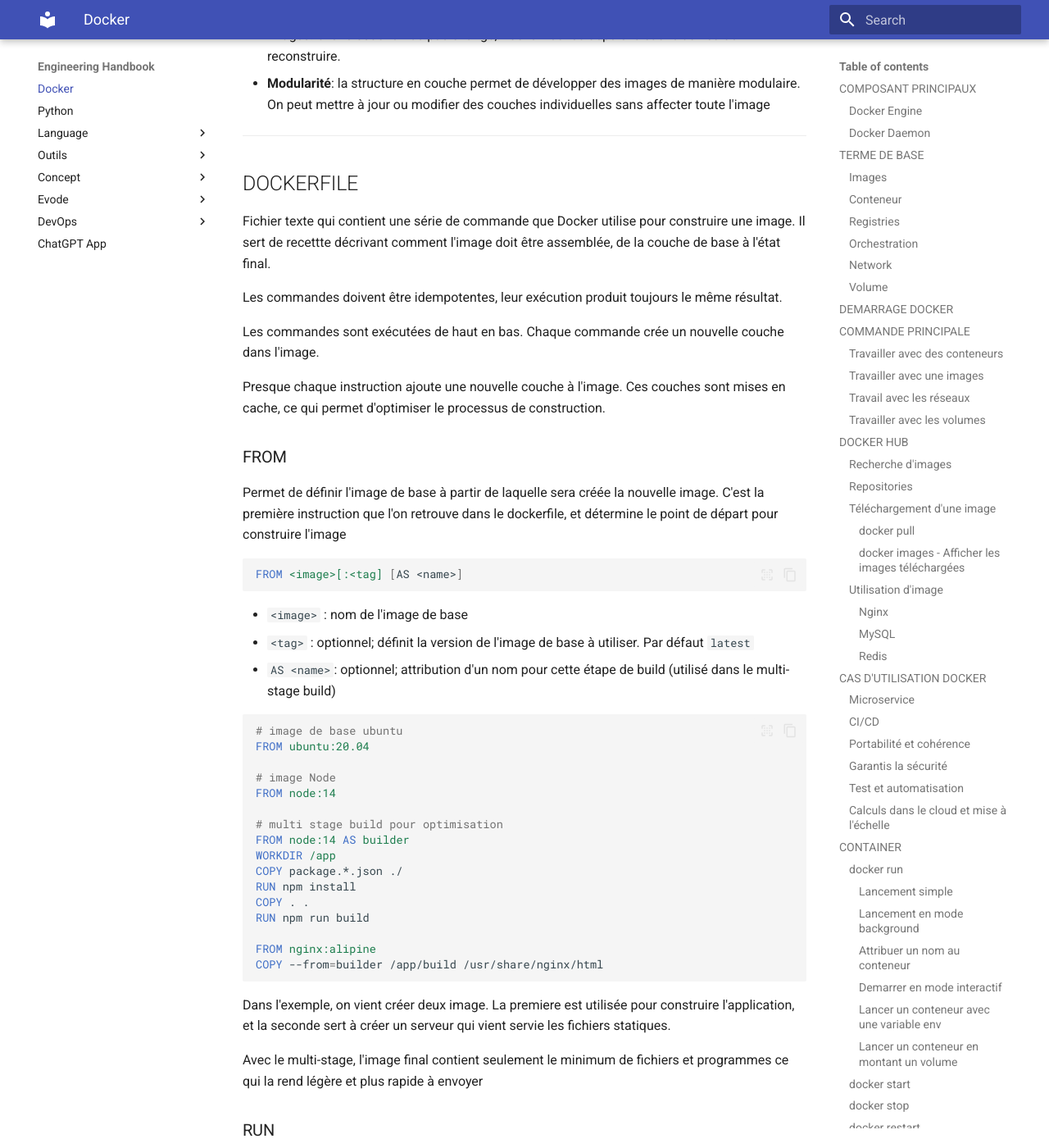
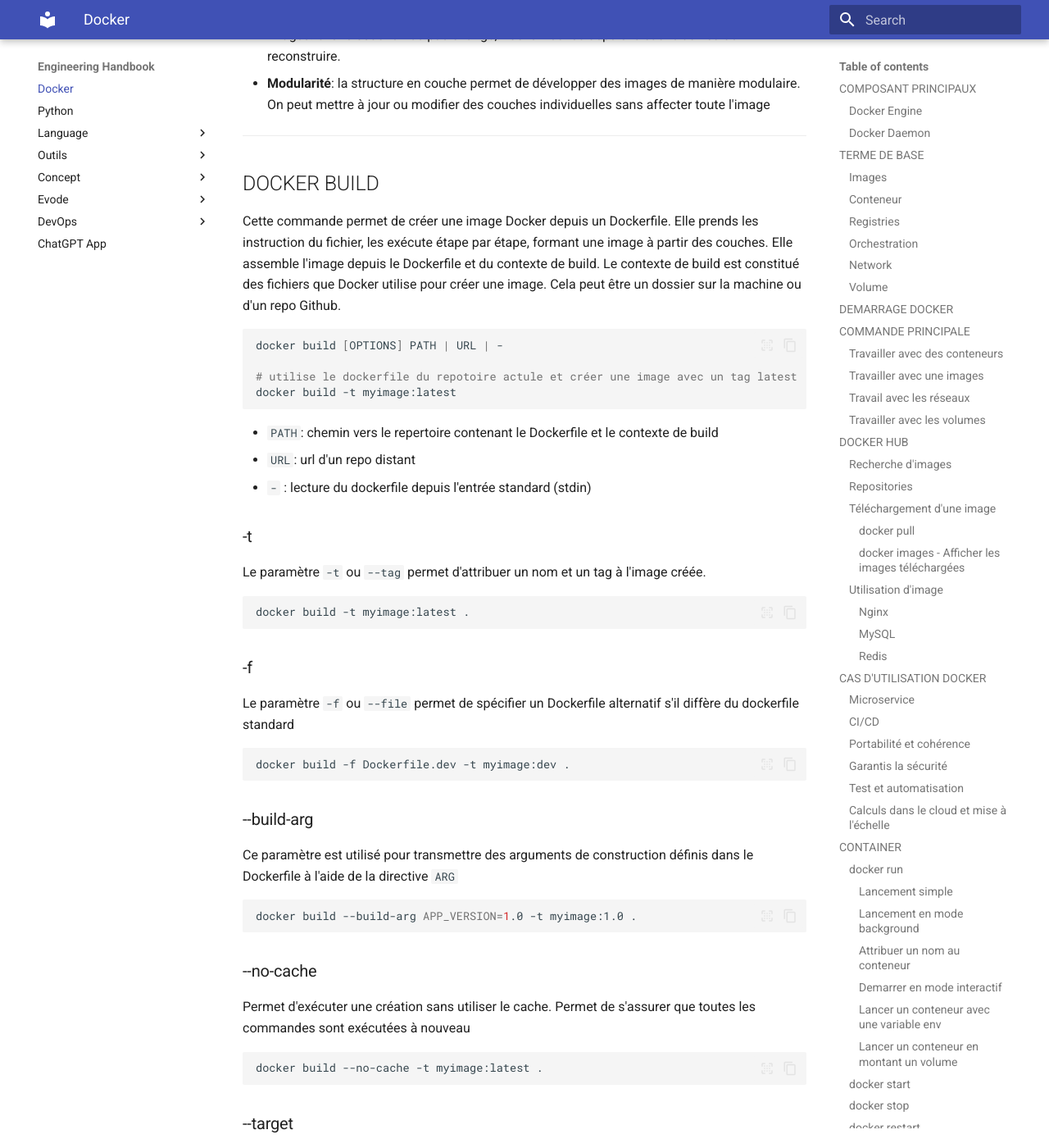
Before and after one commit to GuillemotClement/engineering-handbook, an MkDocs documentation site: the page built from docs/docker/index.md, in a window 1280 px wide and 1400 px high, scrolled down 23649 px. Shown: the whole window at 82% size. Built offline with MkDocs 1.6.1 and Material for MkDocs 9.7.7, drawn with Linux system fonts in a browser that asks for light colours; some of the changed text lies outside the part shown.

Commit message:
feat: docker - docker build

````diff
--- a/docs/docker/index.md
+++ b/docs/docker/index.md
@@ -916,6 +916,110 @@ Avantage d'utiliser des couches :
 
 ---
 
+## DOCKER BUILD
+
+Cette commande permet de créer une image Docker depuis un Dockerfile. Elle prends les instruction du fichier, les exécute étape par étape, formant une image à partir des couches.
+Elle assemble l'image depuis le Dockerfile et du contexte de build. Le contexte de build est constitué des fichiers que Docker utilise pour créer une image. Cela peut être un dossier sur la machine ou d'un repo Github.
+
+```shell
+docker build [OPTIONS] PATH | URL | -
+
+# utilise le dockerfile du repotoire actule et créer une image avec un tag latest
+docker build -t myimage:latest
+```
+
+- `PATH`: chemin vers le repertoire contenant le Dockerfile et le contexte de build
+- `URL`: url d'un repo distant
+- `-` : lecture du dockerfile depuis l'entrée standard (stdin)
+
+### -t
+Le paramètre `-t` ou `--tag` permet d'attribuer un nom et un tag à l'image créée.
+```shell
+docker build -t myimage:latest .
+```
+
+### -f
+Le paramètre `-f` ou `--file` permet de spécifier un Dockerfile alternatif s'il diffère du dockerfile standard
+```shell
+docker build -f Dockerfile.dev -t myimage:dev .
+```
+
+### --build-arg
+Ce paramètre est utilisé pour transmettre des arguments de construction définis dans le Dockerfile à l'aide de la directive `ARG`
+```shell
+docker build --build-arg APP_VERSION=1.0 -t myimage:1.0 .
+```
+
+### --no-cache
+Permet d'exécuter une création sans utiliser le cache. Permet de s'assurer que toutes les commandes sont exécutées à nouveau
+```shel
+docker build --no-cache -t myimage:latest .
+```
+
+### --target
+Permet de spécifier une étape cible dans une création multi-étape
+```shell
+docker build --target builder -t myimage:builder .
+```
+
+### --rm
+Indique à Docker de supprimer les conteneurs intermédiaire avec une création d'image réussies (activé par défaut )
+```shell
+docker buld --rm -t myimage:latest .
+```
+
+### Build avec argument
+On vient créer un dockerfile permettant de passer des variables
+```dockerfile
+FROM node:14
+
+ARG APP_VERSION
+ENV APP_VERSION=${APP_VERSION}
+
+WORKDIR /app
+
+COPY package.*.json ./
+RUN npm install
+
+COPY . .
+
+EXPOSE 3000
+
+CMD ["node", "app.js"]
+```
+
+On lance ensuite cette commande pour passer la variable pendant le build
+```shell
+docker build --build-arg APP_VERSION=1.0 -t mynodeapp:1.0
+```
+
+Avec cette commande, l'argument est passé dans le Dockerfile et permet de spécifier la version de l'app pendant la construction.
+
+### Construction multi-étape
+La construction multi-étapes est utilisée pour créer des images qui incluent seulement les composants nécessaires. Cela permet de réduire la taille de l'image finale.
+
+```dockerfile
+# Etape de construction
+FROM node:14 AS builder
+
+WORKDIR /app
+
+COPY package.*.json ./
+RUN npm install
+
+COPY . .
+RUN npm run build
+
+# former l'image final avec un ensemble minimal de fichiers
+FROM nginx:alpine
+
+COPY --from=builder /app/buil /usr/share/nginx/html
+```
+
+On peut ensuite lancer la commande pour builder l'image. La première image est créer, puis ensuite l'application. Après la construction, l'application est transférée dans l'image final, qui utilise Nginx pour servir le contenu prêt.
+
+---
+
 ## DOCKERFILE
 Fichier texte qui contient une série de commande que Docker utilise pour construire une image. Il sert de recettte décrivant comment l'image doit être assemblée, de la couche de base à l'état final.
 
@@ -952,13 +1056,17 @@ COPY . .
 RUN npm run build
 
 FROM nginx:alipine
+# ici on indique que l'on transfert uniquement le résultat final (le dossier build) du premier build vers le second
 COPY --from=builder /app/build /usr/share/nginx/html
 ```
 
 Dans l'exemple, on vient créer deux image.
 La premiere est utilisée pour construire l'application, et la seconde sert à créer un serveur qui vient servie les fichiers statiques.
 
-Avec le multi-stage, l'image final contient seulement le minimum de fichiers et programmes ce qui la rend légère et plus rapide à envoyer
+Avec le multi-stage, l'image final contient seulement le minimum de fichiers et programmes ce qui la rend légère et plus rapide à envoyer.
+
+Dans le premier "chantier", on viens construire une image avec Node. Dans le second, on repart d'un nginx et on lui passe le résultat de la premiere image.
+Une fois construit `Node` n'existe plus dans l'image que l'on déploie. On obtient juste un serveur nginx qui sert les fichiers statiques. Cela permet d'obtenir des images de production performantes et sécurisée
 
 ### RUN
 Cette instruction permet d'exécuter des commandes dans le conteneur et créer une nouvelle couche dans l'image.
````
